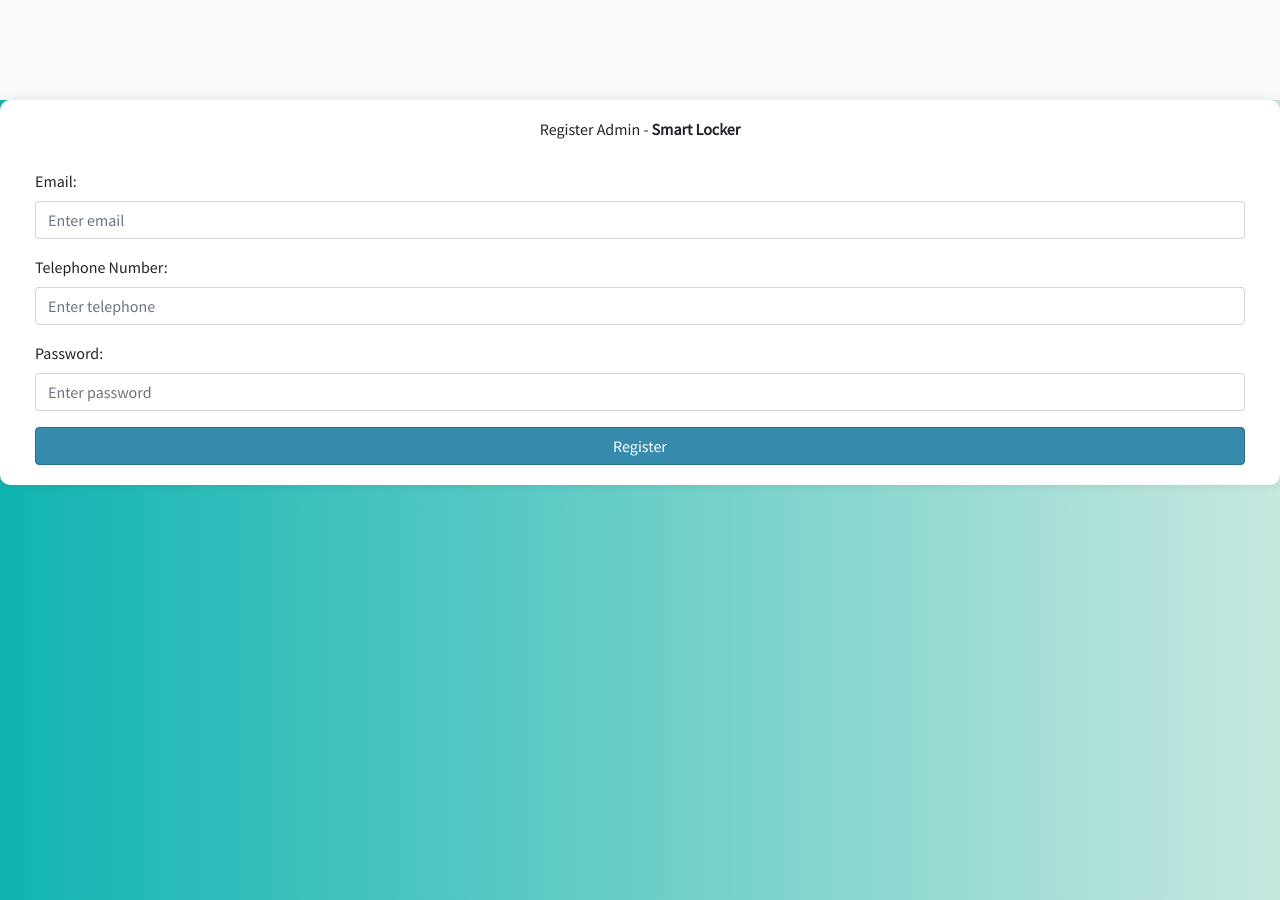
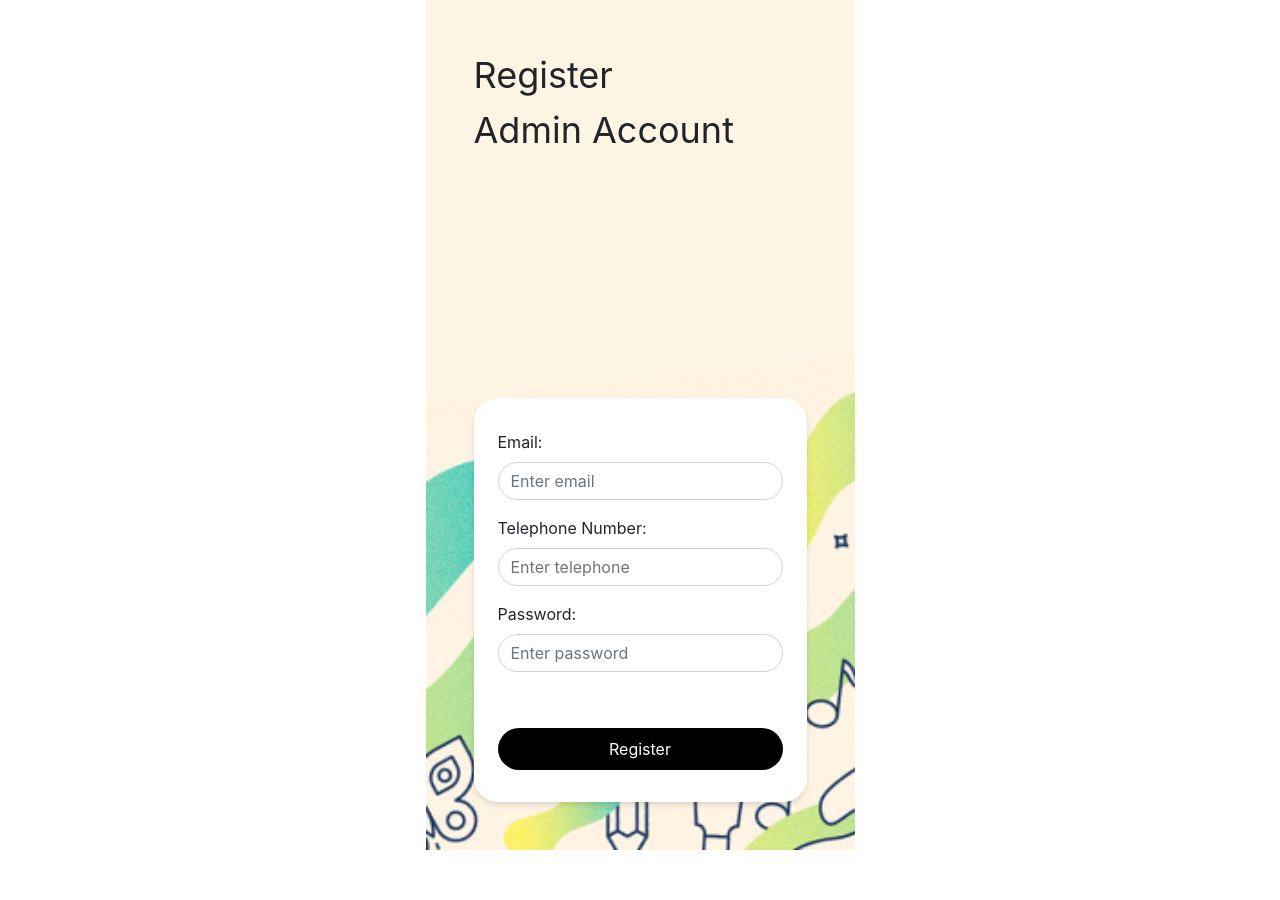
Before and after one commit to RPL-SprintMasters/smart-locker, a Django app: page /register_admin/ in a window 1280 px wide. After the commit the page ends 850 px from the top, so only its background shows below. Run offline with Django 4.2, Linux system fonts and the light colour scheme; some libraries are stand-ins or nearby versions.

Commit message:
Sign Up Styling

```diff
--- a/authentication/templates/register_admin.html
+++ b/authentication/templates/register_admin.html
@@ -5,30 +5,35 @@
 {% endblock meta %}
 
 {% block content %}
-    <link rel="stylesheet" type="text/css" href="{% static 'css/style.css' %}">
-    <div class="content-container d-flex align-items-center justify-content-center mx-auto">
-        <div class="container">
-            <h2>Register Admin - <strong>Smart Locker</strong></h2>
+    <!-- <link rel="stylesheet" type="text/css" href="{% static 'css/style.css' %}"> -->
+    <div class="grid justify-items-stretch w-screen min-h-screen">
+        <div class="justify-self-center relative min-w-[429px] max-w-[429px] h-full bg-[#FFF5E5] overflow-hidden">
+            <img src="{% static '/images/bg-login.png' %}"  alt="" class="absolute w-full h-auto bottom-0">
+            <div class="relative p-5 h-full">
+                <h2 class="text-start text-4xl leading-[55px]">
+                    Register<br>Admin Account
+                </h2>
+
+                <form method="post" class="w-full bg-white py-8 px-4 rounded-3xl mt-60 drop-shadow-md">
                     {% if message %}
                         <div class="alert alert-{{message_flag}}">
                             {{ message }}
                         </div>
                     {% endif %}
-            <form method="post">
                     {% csrf_token %}
                     <div class="form-group">
                         <label for="username">Email:</label>
-                    <input type="text" class="form-control" id="username" name="username" placeholder="Enter email" required>
+                        <input type="text" class="form-control rounded-full" id="username" name="username" placeholder="Enter email" required>
                     </div>
                     <div class="form-group">
                         <label for="telephone">Telephone Number:</label>
-                    <input type="text" class="form-control" id="telephone" name="telephone" placeholder="Enter telephone" required>
+                        <input type="text" class="form-control rounded-full" id="telephone" name="telephone" placeholder="Enter telephone" required>
                     </div>
                     <div class="form-group">
                         <label for="password">Password:</label>
-                    <input type="password" class="form-control" id="password" name="password" placeholder="Enter password" required>
+                        <input type="password" class="form-control rounded-full" id="password" name="password" placeholder="Enter password" required>
                     </div>
-                <button type="submit" class="btn btn-primary btn-custom btn-block">Register</button>
+                    <button type="submit" class="btn bg-black hover:bg-[#4A4949] text-white btn-block rounded-full py-2 mt-14">Register</button>
                 </form>
             </div>
         </div>
```
Lines whose indentation alone changed are shown as unchanged.
